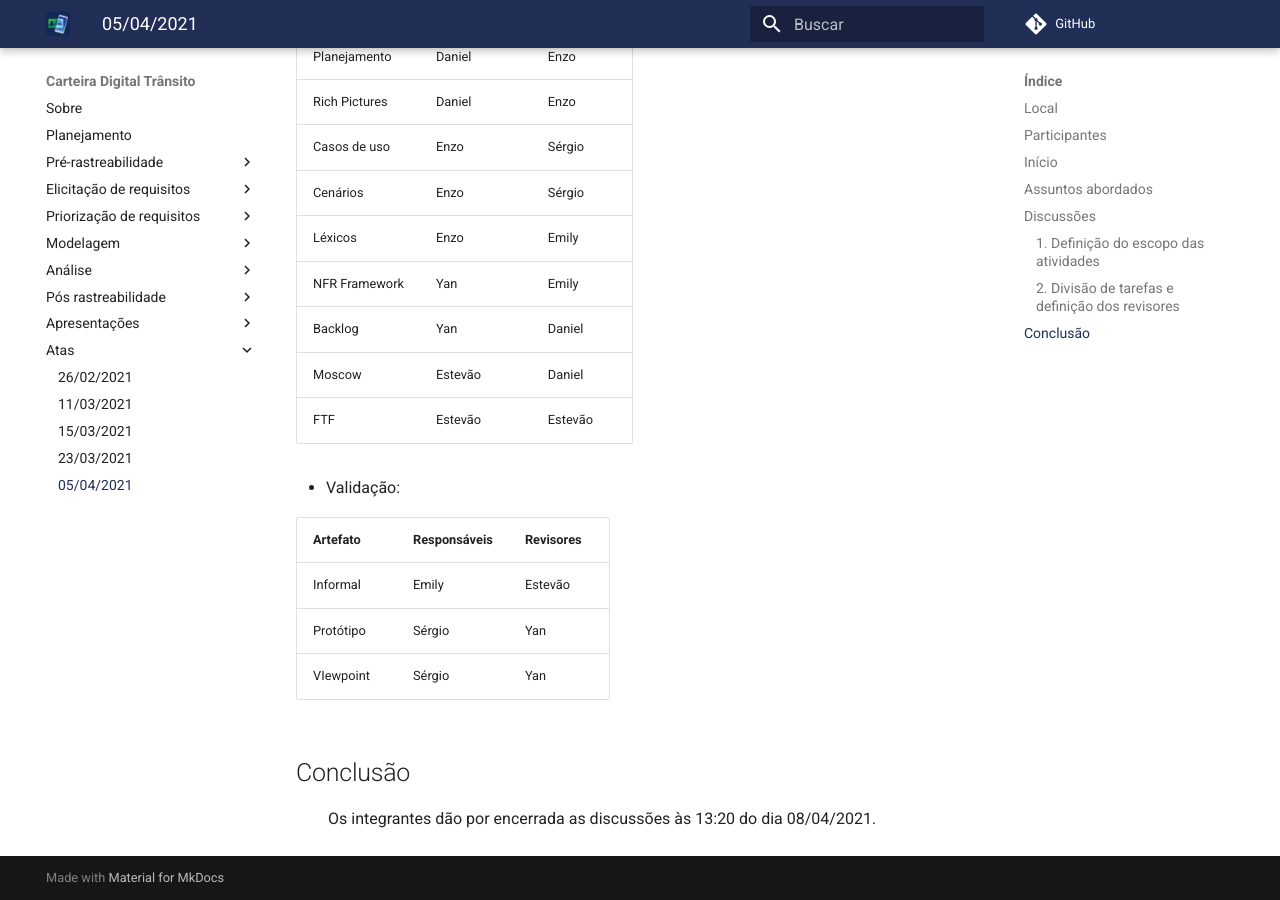
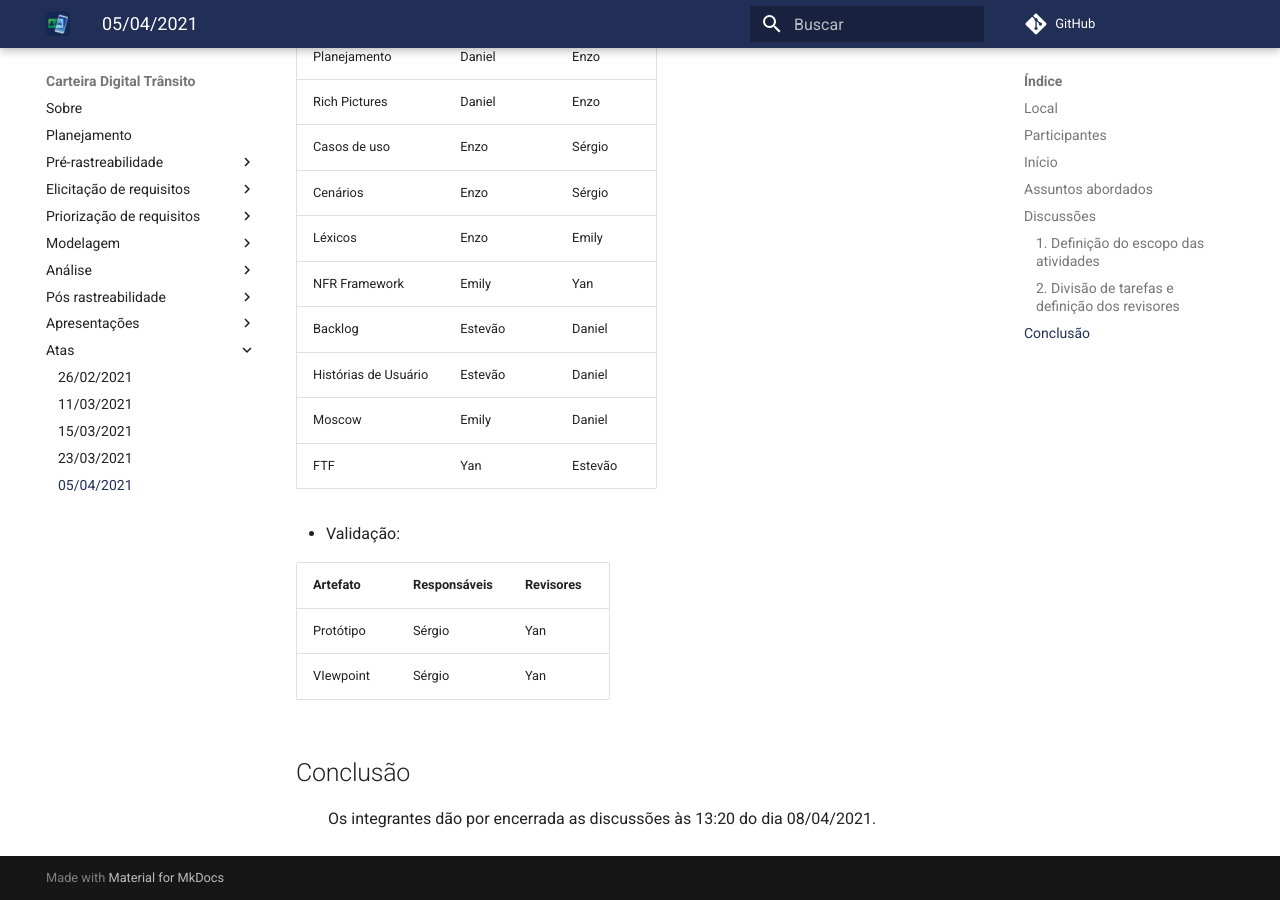
Before and after one commit to sergiosacj/2020.2-CarteiraDigitalTransito, an MkDocs documentation site: the page built from docs/atas/reuniao-05-04-2021.md, in a window 1280 px wide and 900 px high, scrolled down 1348 px. Built offline with MkDocs 1.6.1 and Material for MkDocs 9.7.7, drawn with Linux system fonts in a browser that asks for light colours; comment, search, counter and statistics services are not loaded.

Commit message:
(#68) Adicionando a ata de reunião.

```diff
--- a/docs/atas/reuniao-05-04-2021.md
+++ b/docs/atas/reuniao-05-04-2021.md
@@ -40,16 +40,16 @@
 |Casos de uso|Enzo|Sérgio|
 |Cenários|Enzo|Sérgio|
 |Léxicos|Enzo|Emily|
-|NFR Framework|Yan|Emily|
-|Backlog|Yan|Daniel|
-|Moscow|Estevão|Daniel|
-|FTF|Estevão|Estevão|
+|NFR Framework|Emily|Yan|
+|Backlog|Estevão|Daniel|
+|Histórias de Usuário|Estevão|Daniel|
+|Moscow|Emily|Daniel|
+|FTF|Yan|Estevão|
 
 - Validação:
 
 | Artefato | Responsáveis | Revisores |
 |--|--|--|
-|Informal|Emily|Estevão|
 |Protótipo|Sérgio|Yan|
 |VIewpoint|Sérgio|Yan|
 
```
